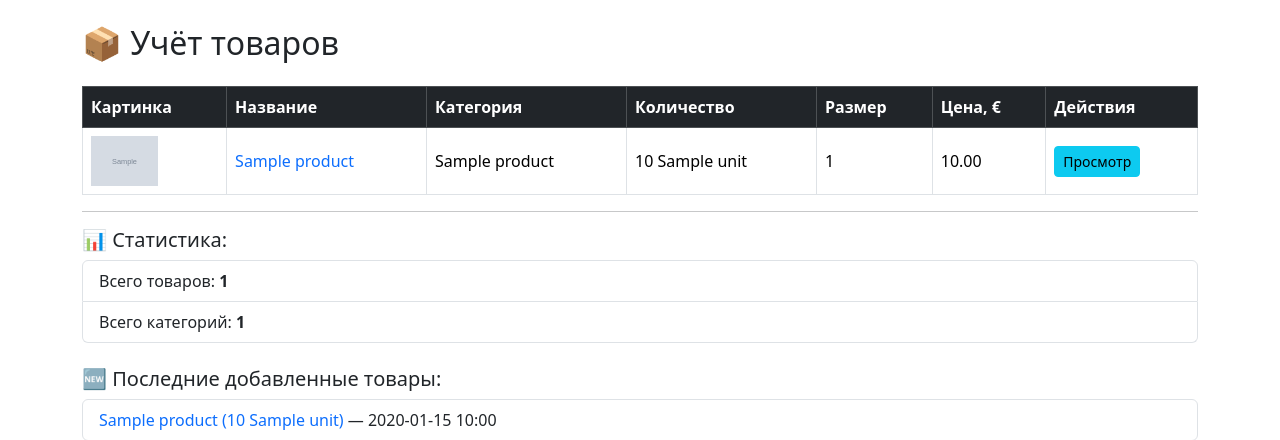
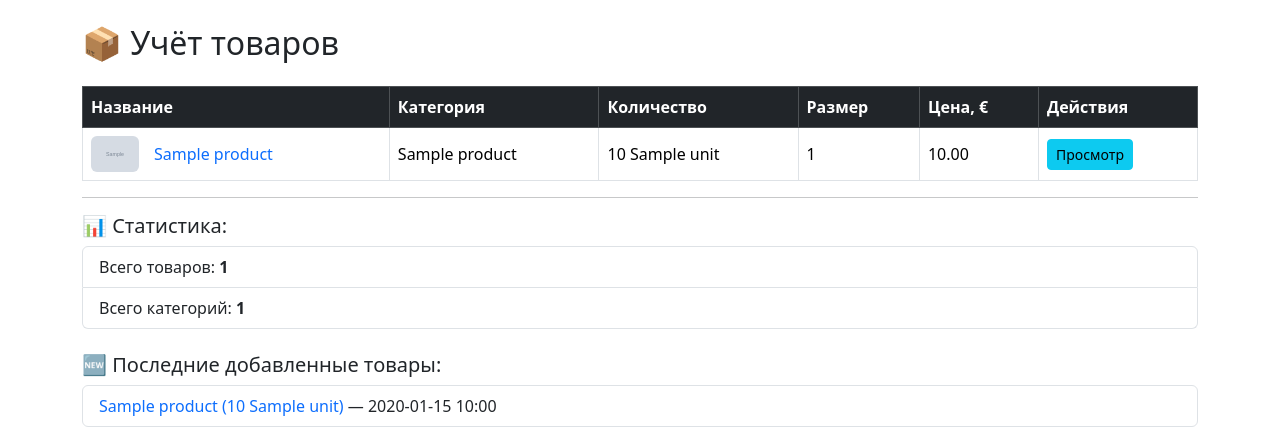
Before and after one commit to NikM19/inventory-app, a Flask app: template templates/index.html in a window 1280 px wide. Shown: the part 56-496 px from the top of the page. Run offline with Flask 3, Linux system fonts and the light colour scheme; the template is opened without the code that fills it: most values are stand-ins (such as "Sample title", 1, 10 or a date in 2020); grey boxes marked "Sample" are stand-in pictures.

Commit message:
Изменён шаблон: миниатюра товара рядом с названием, убран отдельный столбец

```diff
--- a/requirements.txt
+++ b/requirements.txt
@@ -6,3 +6,4 @@ openpyxl==3.1.2
 pandas==2.2.2
 supabase
 psycopg2-binary
+python-dotenv
--- a/templates/index.html
+++ b/templates/index.html
@@ -13,7 +13,6 @@
 <table class="table table-bordered align-middle table-hover">
   <thead class="table-dark">
     <tr>
-      <th>Картинка</th>
       <th>Название</th>
       <th>Категория</th>
       <th>Количество</th>
@@ -26,14 +25,10 @@
     {% for product in products %}
     <tr>
       <td>
-        {% if product.image_url %}
-          <img src="{{ product.image_url }}" alt="Фото" style="max-height:50px; max-width:80px; object-fit:cover;">
-        {% else %}
-          —
-        {% endif %}
-      </td>
-      <td>
-        <a href="{{ url_for('view', product_id=product.id) }}" class="text-decoration-none">
+        <a href="{{ url_for('view', product_id=product.id) }}" class="text-decoration-none d-flex align-items-center gap-2">
+          {% if product.image_url %}
+            <img src="{{ product.image_url }}" alt="{{ product.name }}" style="height:36px; width:auto; border-radius:6px; object-fit:cover; margin-right: 7px;">
+          {% endif %}
           {{ product.name }}
         </a>
       </td>
```
Also changed, not shown: 1 other file.
